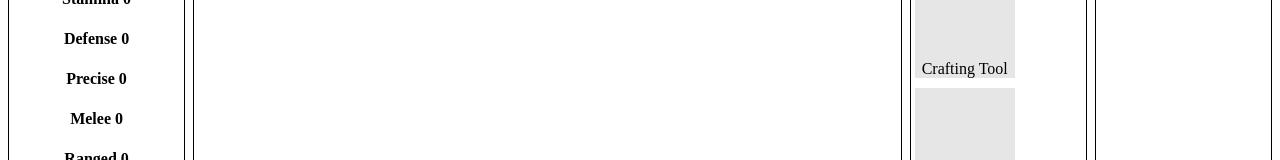
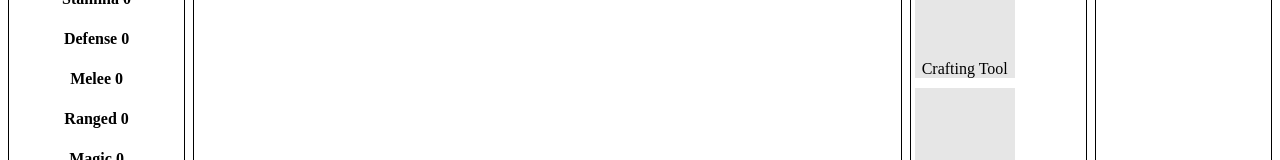
Before and after one commit to HeYaoDaDa/chest-idle, a Vue app: page /#/game/mining in a window 1280 px wide. Shown: the part 581-741 px from the top of the page. Built offline with nearby package versions, Linux system fonts and the light colour scheme.

Commit message:
remove skill precise

```diff
--- a/public/data.json
+++ b/public/data.json
@@ -63,11 +63,6 @@
         "type": "skill",
         "id": "defense",
         "sort": 12
-    },
-    {
-        "type": "skill",
-        "id": "precise",
-        "sort": 13
     },
     {
         "type": "skill",
--- a/src/i18n/en/index.ts
+++ b/src/i18n/en/index.ts
@@ -25,7 +25,6 @@ export default {
     intelligence: { name: 'Intelligence', description: 'Intelligence.' },
     stamina: { name: 'Stamina', description: 'Stamina.' },
     defense: { name: 'Defense', description: 'Defense.' },
-    precise: { name: 'Precise', description: 'Precise.' },
     melee: { name: 'Melee', description: 'Melee.' },
     ranged: { name: 'Ranged', description: 'Ranged.' },
     magic: { name: 'Magic', description: 'Magic.' },
--- a/src/i18n/zh/index.ts
+++ b/src/i18n/zh/index.ts
@@ -25,7 +25,6 @@ export default {
     intelligence: { name: '智力', description: '智力。' },
     stamina: { name: '耐力', description: '耐力。' },
     defense: { name: '防御', description: '防御。' },
-    precise: { name: '精准', description: '精准。' },
     melee: { name: '近战', description: '近战。' },
     ranged: { name: '远程', description: '远程。' },
     magic: { name: '魔法', description: '魔法。' },
```
